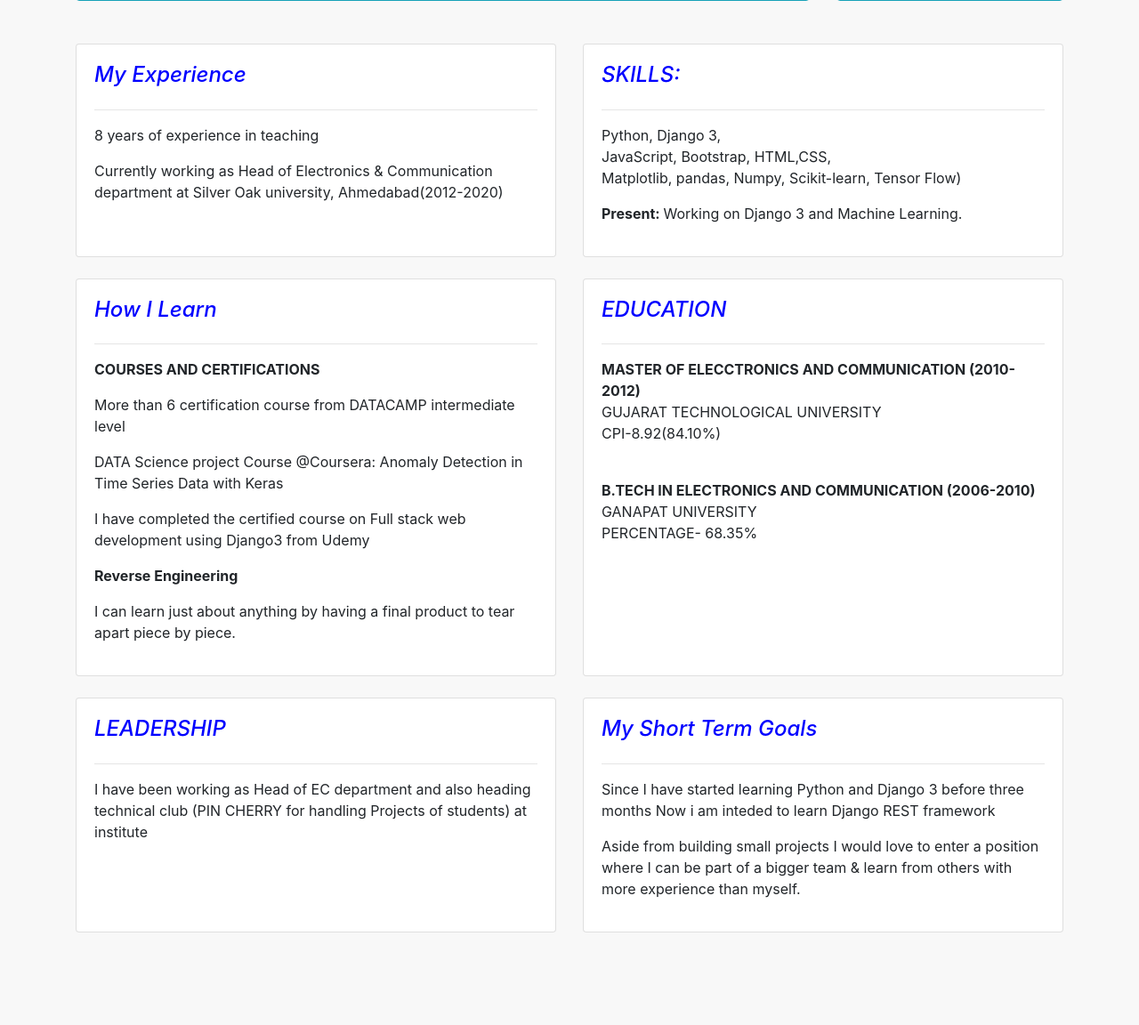
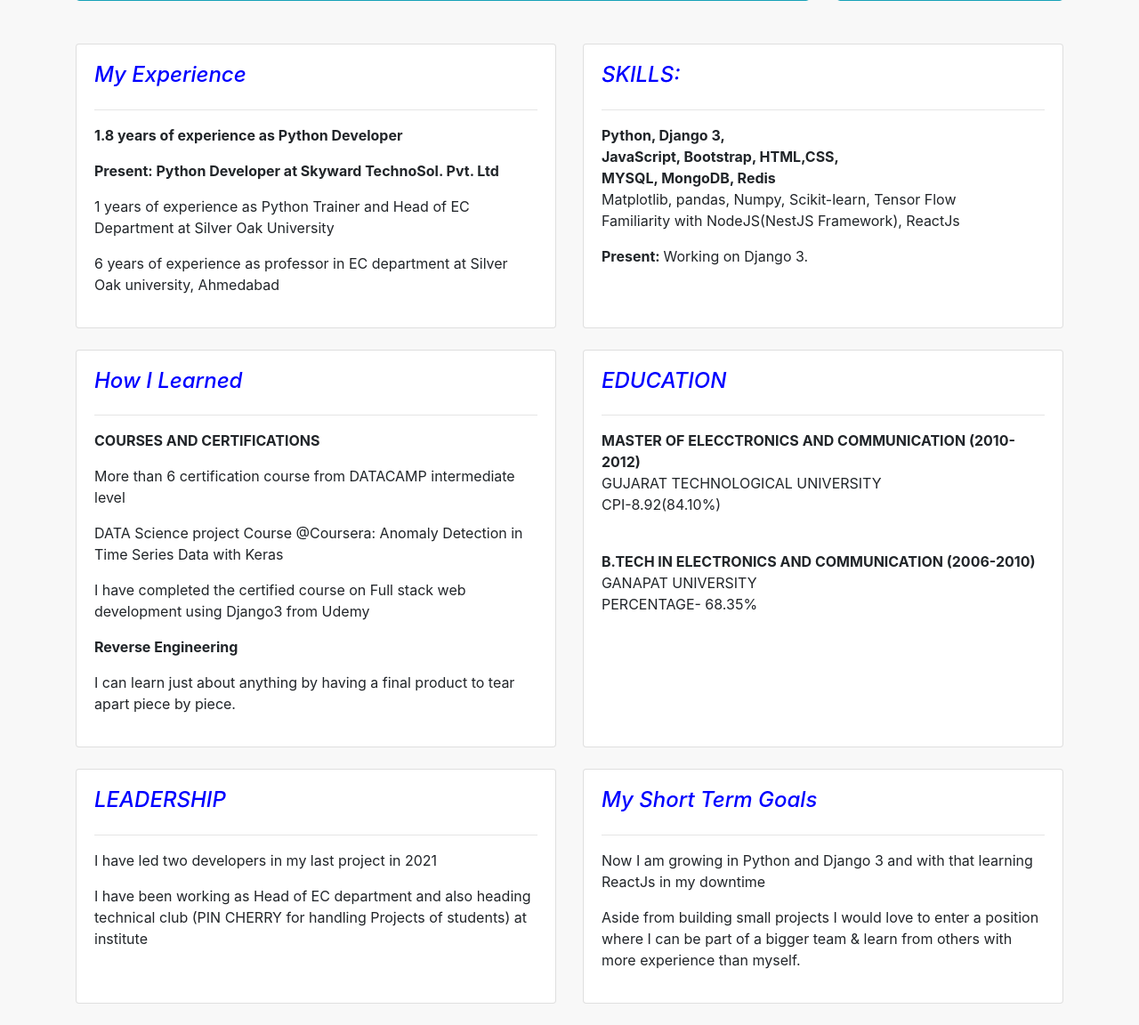
Before and after one commit to vmlnayak/portfolio, a Django app: page / in a window 1280 px wide. Shown: the part 479-1631 px from the top of the page at 89% size. Before the commit the page ends 1527 px from the top, so only its background shows below. Run offline with Django 3.2, Linux system fonts and the light colour scheme; some libraries are stand-ins or nearby versions.

Commit message:
Refactoring home page

```diff
--- a/base/templates/base/home.html
+++ b/base/templates/base/home.html
@@ -11,13 +11,20 @@
                 <h3>Python Developer</h3>
                 <h4 id="contact">AHMEDABAD, Mobile: 8460620385, E-Mail:vimalhnayak@gmail.com</h4>
                 <hr>
-						<p><strong>Objective:</strong>I wish to work in a team of motivated individuals who wish to work towards the advancement of growth-oriented the company and its goals while having the scope to develop my own skills.</p>
+                <p><strong>Objective:</strong>I wish to work in a team of motivated individuals who wish to work towards
+                    the advancement of growth-oriented the company and its goals while having the scope to develop my
+                    own skills.</p>
 
                 <ul class="social-links my-3">
 
-							<li><a href="https://www.facebook.com/vimal.nayak.90"><img class="social" src="{% static 'images/facebook.png' %}"></a></li>
-							<li><a href="https://wa.me/918460620385"><img class="social" src="{% static 'images/whatsapp.png' %}"></a></li>
-							<li><a href="https://www.linkedin.com/in/vimal-nayak-76030749/"><img class="social" src="{% static 'images/linkedin.png' %}"></a></li>
+                    <li><a href="https://www.facebook.com/vimal.nayak.90"><img class="social"
+                                                                               src="{% static 'images/facebook.png' %}"></a>
+                    </li>
+                    <li><a href="https://wa.me/918460620385"><img class="social"
+                                                                  src="{% static 'images/whatsapp.png' %}"></a></li>
+                    <li><a href="https://www.linkedin.com/in/vimal-nayak-76030749/"><img class="social"
+                                                                                         src="{% static 'images/linkedin.png' %}"></a>
+                    </li>
                 </ul>
 
             </div>
@@ -25,13 +32,12 @@
 
         <div class="col-md-3">
             <div class="card card-body h-100 border-info" id="profile-wrapper">
-						<img id="profile-pic" src="{% static 'images/pic1.jpg' %}" >
+                <img id="profile-pic" src="{% static 'images/pic1.jpg' %}">
                 <hr>
                 <h4>Hi I'm Vimal!</h4>
                 <p>I love coding, doing research and explore new things</p>
             </div>
         </div>
-
 
 
     </div>
@@ -43,8 +49,10 @@
             <div class="card card-body h-100">
                 <h5 class="Profile_titles">My Experience</h5>
                 <hr>
-						<p>8 years of experience in teaching</p>
-						<p>Currently working as Head of Electronics & Communication department at Silver Oak university, Ahmedabad(2012-2020)</p>
+                <p><strong>1.8 years of experience as Python Developer</strong></p>
+                <p><strong>Present: Python Developer at Skyward TechnoSol. Pvt. Ltd</strong></p>
+                <p>1 years of experience as Python Trainer and Head of EC Department at Silver Oak University</p>
+                <p>6 years of experience as professor in EC department at Silver Oak university, Ahmedabad</p>
             </div>
         </div>
 
@@ -52,10 +60,13 @@
             <div class="card card-body h-100">
                 <h5 class="Profile_titles">SKILLS:</h5>
                 <hr>
-						<p>Python, Django 3,
+                <p><strong>Python, Django 3,
                     <br>JavaScript, Bootstrap, HTML,CSS,
-              <br>Matplotlib, pandas, Numpy, Scikit-learn, Tensor Flow)</p>
-						<p><strong>Present: </strong>Working on Django 3 and Machine Learning.</p>
+					<br>MYSQL, MongoDB, Redis</strong>
+					<br>Matplotlib, pandas, Numpy, Scikit-learn, Tensor Flow
+					<br> Familiarity with NodeJS(NestJS Framework), ReactJs
+				</p>
+				<p><strong>Present: </strong>Working on Django 3.</p>
             </div>
         </div>
 
@@ -66,11 +77,11 @@
 
         <div class="col-md-6">
             <div class="card card-body h-100">
-						<h5 class="Profile_titles">How I Learn</h5>
+                <h5 class="Profile_titles">How I Learned</h5>
                 <hr>
                 <p><strong>COURSES AND CERTIFICATIONS</strong></p>
                 <p>More than 6 certification course from DATACAMP intermediate level </p>
-			<p>	DATA Science project Course @Coursera: Anomaly Detection in Time Series Data with
+                <p> DATA Science project Course @Coursera: Anomaly Detection in Time Series Data with
                     Keras</p>
                 <p>I have completed the certified course on Full stack web development
                     using Django3 from Udemy</p>
@@ -106,7 +117,9 @@
             <div class="card card-body h-100">
                 <h5 class="Profile_titles">LEADERSHIP</h5>
                 <hr>
-            <p>I have been working as Head of EC department and also heading technical club (PIN CHERRY for handling Projects of students) at institute</p>
+                <p> I have led two developers in my last project in 2021 </p>
+                <p>I have been working as Head of EC department and also heading technical club (PIN CHERRY for handling
+                    Projects of students) at institute</p>
             </div>
         </div>
 
@@ -115,8 +128,10 @@
             <div class="card card-body h-100">
                 <h5 class="Profile_titles">My Short Term Goals</h5>
                 <hr>
-					<p>Since I have started learning Python and Django 3 before three months Now i am inteded to learn Django REST framework </p>
-					<p>Aside from building small projects I would love to enter a position where I can be part of a bigger team & learn from others with more experience than myself.</p>
+                <p>Now I am growing in Python and Django 3 and with that learning
+                    ReactJs in my downtime </p>
+                <p>Aside from building small projects I would love to enter a position where I can be part of a bigger
+                    team & learn from others with more experience than myself.</p>
 
             </div>
 
```
Lines whose indentation alone changed are shown as unchanged.
